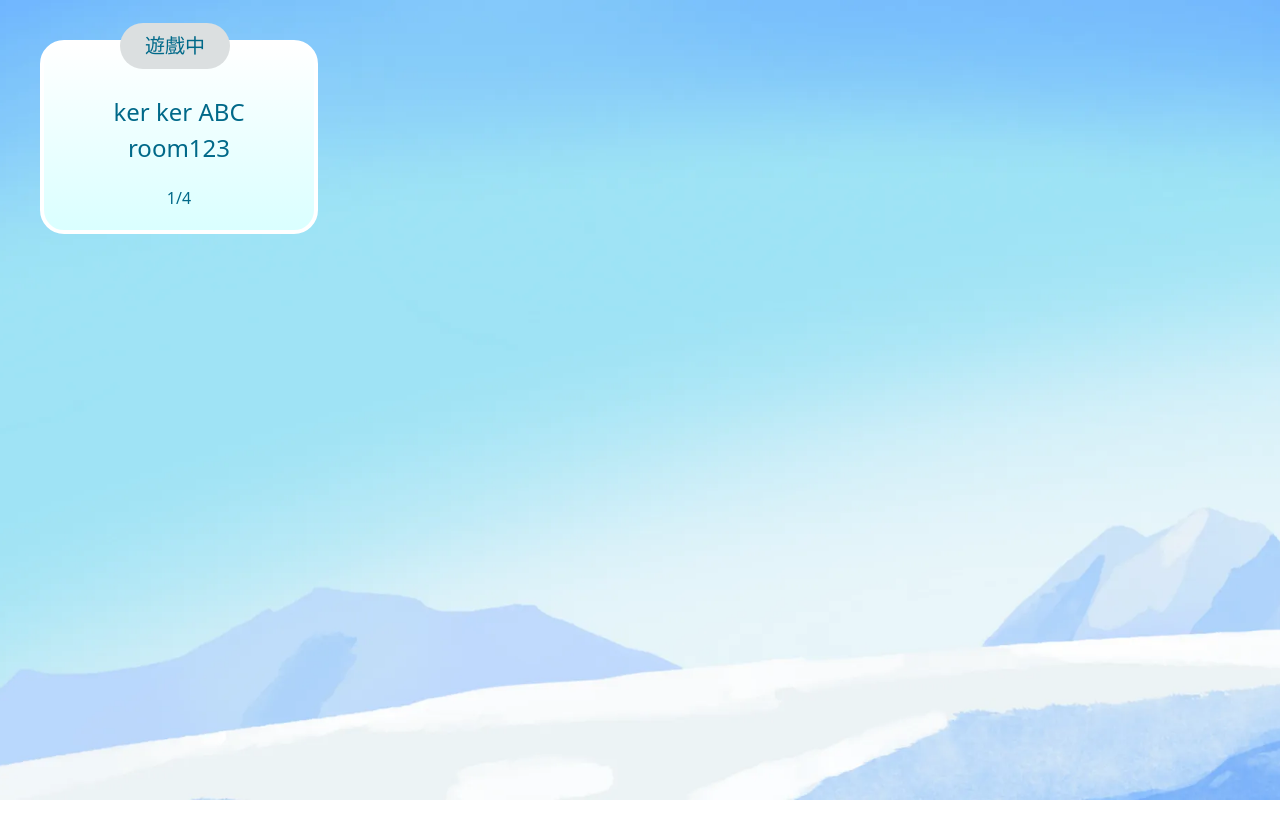
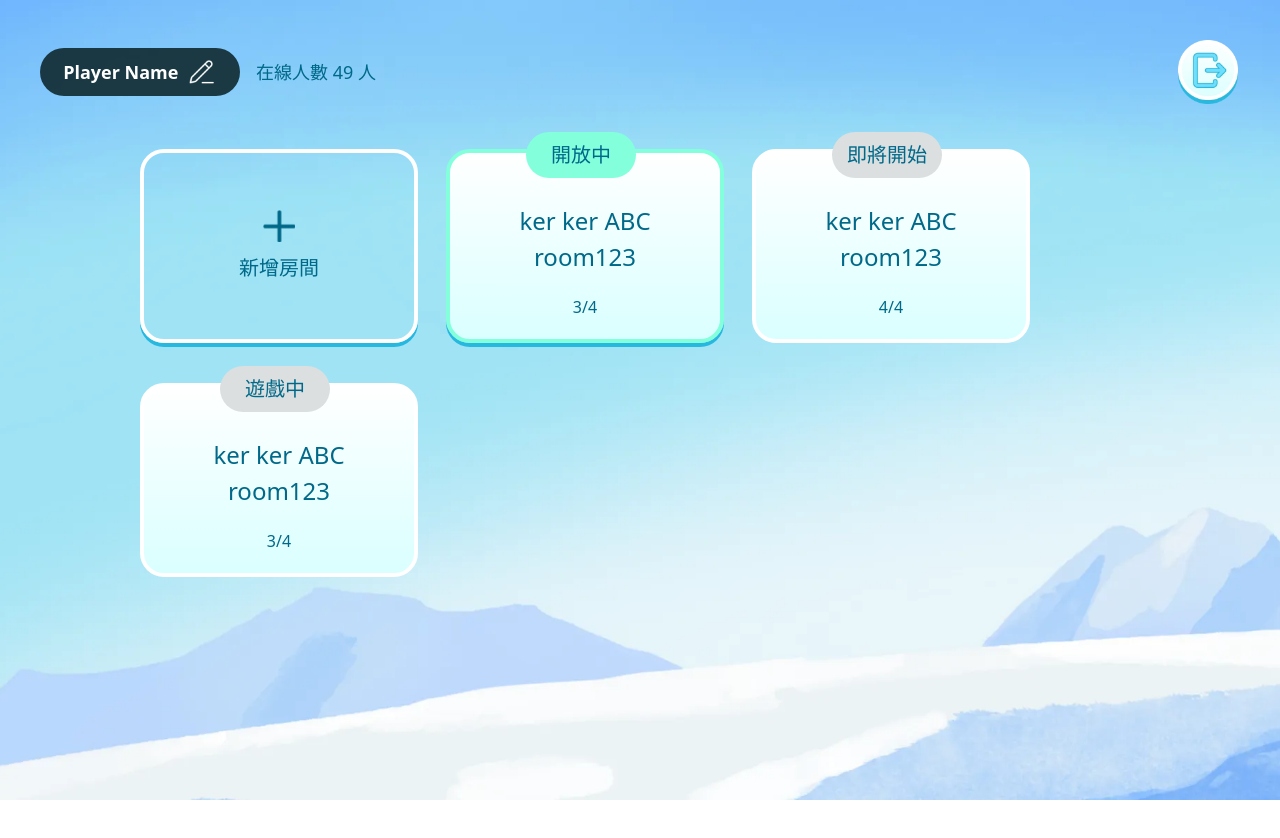
Before and after one commit to side-project-at-SPT/spt-the-message, a React (Vite) app in the folder client/: page /lobby in a window 1280 px wide. Shown: the top 838 px of the page. Before the commit the page ends 800 px from the top, so only its background shows below. Built offline with nearby package versions, Linux system fonts and the light colour scheme.

Commit message:
feat: loobies ui、feature

```diff
--- a/client/src/pages/Lobbies/component/RoomCard/index.tsx
+++ b/client/src/pages/Lobbies/component/RoomCard/index.tsx
@@ -1,12 +1,11 @@
 import { useMemo } from "react";
+import type { RoomItem } from "./type";
 
-type Props = {
-  roomType: "open" | "closed" | "underway";
-  personNum: number;
-  roomName: string;
+export type Props = RoomItem & {
+  className?: string;
 };
 
-const RoomCard = ({ roomType, personNum, roomName }: Props) => {
+const RoomCard = ({ roomType, personNum, roomName, className }: Props) => {
   const roomTypeText = useMemo(() => {
     if (roomType === "open") {
       return "開放中";
@@ -20,6 +19,7 @@ const RoomCard = ({ roomType, personNum, roomName }: Props) => {
   return (
     <div
       className={`w-[278px] h-[194px] border-4  rounded-3xl bg-room-card-gradient flex flex-col justify-end items-center relative
+      ${className}
       ${roomType === "open" && "shadow-blue"}
       ${roomType === "open" ? "border-active" : "border-white"}
       `}
--- /dev/null
+++ b/client/src/pages/Lobbies/component/RoomCard/type.ts
@@ -0,0 +1,5 @@
+export type RoomItem = {
+  roomType: "open" | "closed" | "underway";
+  roomName: string;
+  personNum: number;
+};
--- a/client/src/pages/Lobbies/index.tsx
+++ b/client/src/pages/Lobbies/index.tsx
@@ -1,15 +1,129 @@
-// import { useState,useMemo } from "react";
-
+import { useCallback, useState } from "react";
+import { useNavigate } from "react-router-dom";
 import RoomCard from "./component/RoomCard";
+import InputModal from "../../common-components/InputModal";
+import type { RoomItem } from "./component/RoomCard/type";
 
 const Lobbies = () => {
+  const navigate = useNavigate();
+  const [userName, setUserName] = useState<string>("Player Name");
+  const [editNameModal, setEditNameModal] = useState<boolean>(false);
+  const [addRoomModal, setAddRoomModal] = useState<boolean>(false);
+  const [roomList, setRoomList] = useState<RoomItem[]>([
+    {
+      roomName: "ker ker ABC room123",
+      roomType: "open",
+      personNum: 3,
+    },
+    {
+      roomName: "ker ker ABC room123",
+      roomType: "closed",
+      personNum: 4,
+    },
+    {
+      roomName: "ker ker ABC room123",
+      roomType: "underway",
+      personNum: 3,
+    },
+  ]);
+
+  const openEditNameModal = () => {
+    setEditNameModal(true);
+  };
+  const closedEditNameModal = () => {
+    setEditNameModal(false);
+  };
+  const openAddRoomModal = () => {
+    setAddRoomModal(true);
+  };
+  const closedAddRoomModal = () => {
+    setAddRoomModal(false);
+  };
+  const handleEditName = (value: string) => {
+    setUserName(value);
+    closedEditNameModal();
+  };
+  const handleAddRoom = useCallback(
+    (roomName: string) => {
+      const newRoomList: RoomItem[] = [
+        ...roomList,
+        {
+          roomName,
+          roomType: "open",
+          personNum: 0,
+        },
+      ];
+      setRoomList(newRoomList);
+      closedAddRoomModal();
+    },
+    [roomList],
+  );
+  const handleLogout = useCallback(() => {
+    navigate("/");
+  }, [navigate]);
+
   return (
     <div className="w-full h-screen pt-10 pl-10 pr-10 bg-[url('src/assets/bg-lobbies.webp')] bg-cover bg-center">
-      <RoomCard
-        personNum={1}
-        roomType="underway"
-        roomName="ker ker ABC room123"
-      />
+      {editNameModal && (
+        <InputModal
+          title="修改暱稱"
+          defaultName={userName}
+          onCancel={closedEditNameModal}
+          onSubmit={handleEditName}
+          open={editNameModal}
+        />
+      )}
+      {addRoomModal && (
+        <InputModal
+          title="新增房間"
+          open={addRoomModal}
+          defaultName=""
+          submitBtnText="新增"
+          onCancel={closedAddRoomModal}
+          onSubmit={handleAddRoom}
+        />
+      )}
+      <div className="w-full flex items-center justify-between">
+        {/* header */}
+        <div className="flex items-center">
+          <div className="w-[200px] h-12 px-5 flex justify-around items-center bg-modal-overlay rounded-[30px]">
+            <p className="text-lg font-bold text-white">{userName}</p>
+            <button
+              className="bg-[url('src/assets/icon/icon-edit.webp')] bg-cover bg-center w-8 h-8"
+              onClick={openEditNameModal}
+            />
+          </div>
+          <p className="ml-4 text-primary text-lg">在線人數 49 人</p>
+        </div>
+        <button
+          className="w-16 h-16 bg-[url('src/assets/icon/icon-return.webp')] bg-center bg-contain bg-no-repeat"
+          onClick={handleLogout}
+        />
+      </div>
+      {/* main */}
+      <div className="w-5/6 h-full pt-[45px] mx-auto overflow-y-auto flex flex-wrap content-start">
+        {/* add room box */}
+        <div
+          className="w-[278px] h-[194px] border-4 border-white rounded-3xl  flex flex-col justify-center items-center shadow-blue mr-7 mb-10 cursor-pointer hover:translate-y-px hover:shadow-transparent"
+          onClick={openAddRoomModal}
+        >
+          <img src="src/assets/add-room-btn.webp" alt="" className="w-8 h-8" />
+          <p className="mt-3 text-primary text-xl font-medium">新增房間</p>
+        </div>
+        {/* room list */}
+        {roomList &&
+          roomList?.map(
+            ({ roomName, roomType, personNum }: RoomItem, index) => (
+              <RoomCard
+                roomName={roomName}
+                roomType={roomType}
+                personNum={personNum}
+                key={roomName + index}
+                className="mb-10 mr-7"
+              />
+            ),
+          )}
+      </div>
     </div>
   );
 };
```
Also changed, not shown: client/src/assets/add-room-btn.webp (added).
